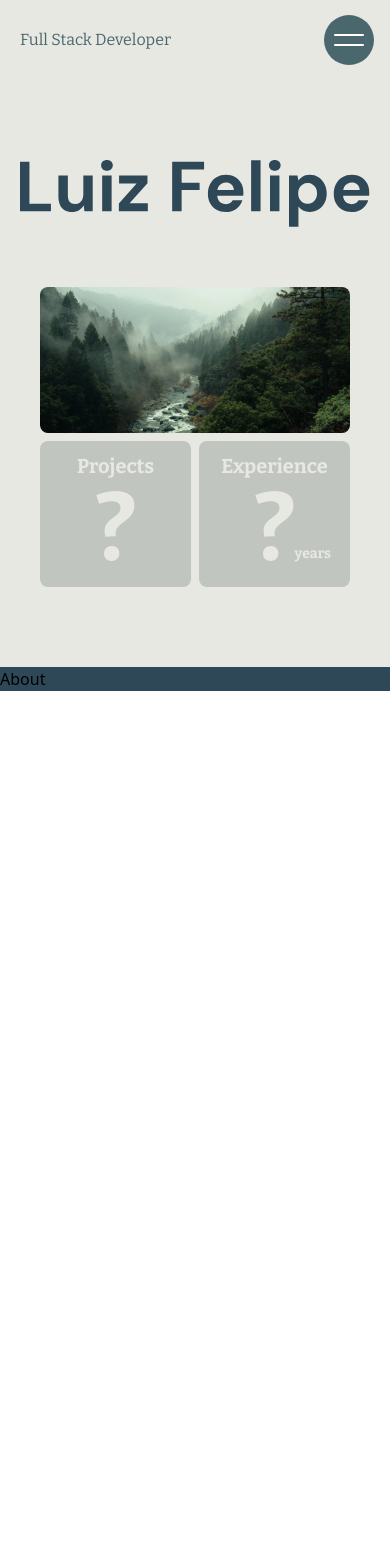
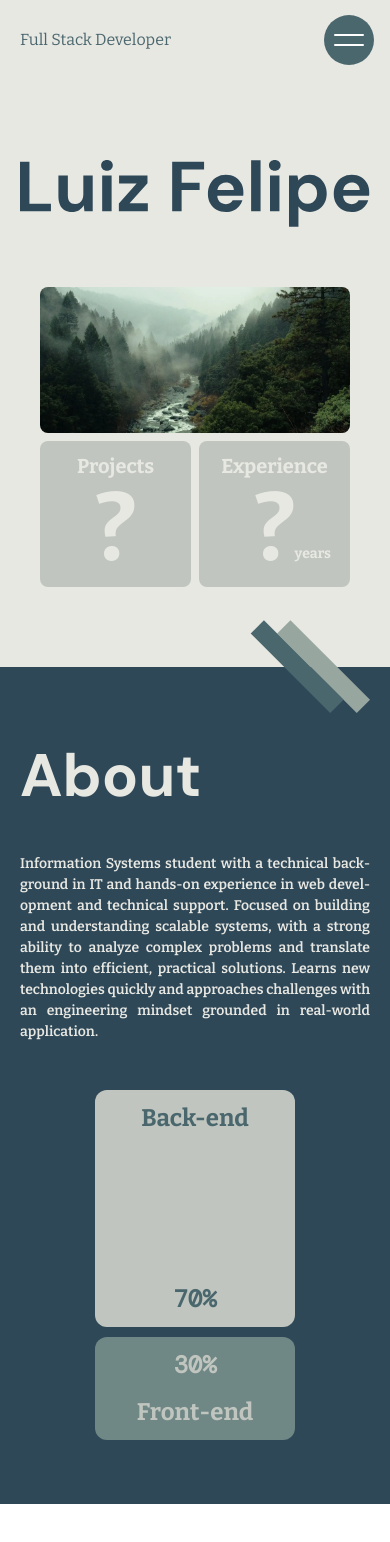
Before and after one commit to luiz-feliph/portfolio, a React (Vite) app: page / in a window 390 px wide. Shown: the top 1542 px of the page. Built offline with nearby package versions, Linux system fonts and the light colour scheme; no server answers.

Commit message:
feature: responsive About section

```diff
--- a/src/components/Home/About.tsx
+++ b/src/components/Home/About.tsx
@@ -1,8 +1,27 @@
+import decoration from "../../assets/icons/decoration.svg"
+
 function About() {
 
   return (
-    <div className="bg-deep-teal" id="about">
-      <h1>About</h1>
+    <div className="relative flex flex-col items-center bg-deep-teal px-[20px] sm:flex-row sm:px-[40px] sm:gap-[32px] sm:justify-between lg:px-[60px]" id="about">
+      <img className="absolute right-[20px] top-[-60px] w-[120px] md:w-[150px] md:top-auto md:bottom-[-75px]" src={decoration} alt="decoration" />
+
+      <div className="flex-1 text-off-white mt-[64px] mb-[48px] sm:my-[80px] xl:my-[120px]">
+        <h1 className="font-dm-sans text-[60px] font-bold mb-[32px] sm:text-[80px] sm:mb-[48px] lg:text-[100px] lg:mb-[64px] 2xl:text-[120px]">About</h1>
+        <p className="font-bitter text-[14px] font-semibold text-justify hyphens-auto sm:text-[16px] lg:text-[18px] xl:text-[20px] 2xl:text-[22px]" lang="en">Information Systems student with a technical background in IT and hands-on experience in web development and technical support. Focused on building and understanding scalable systems, with a strong ability to analyze complex problems and translate them into efficient, practical solutions. Learns new technologies quickly and approaches challenges with an engineering mindset grounded in real-world application.</p>
+      </div>
+      <div className="flex-1 flex w-full justify-center">
+        <div className="flex flex-col gap-[10px] items-center min-w-[200px] h-[350px] mb-[64px] sm:mb-0 sm:h-[400px] xl:min-w-[250px] xl:h-[500px]">
+          <div className="flex flex-col items-center justify-between w-full h-[70%] p-[10px] text-steel-blue text-[24px] font-bold bg-light-sage rounded-xl xl:text-[28px]">
+            <h3 className="font-bitter">Back-end</h3>
+            <p className="font-dm-mono">70%</p>
+          </div>
+          <div className="flex flex-col items-center justify-between w-full h-[30%] p-[10px] text-light-sage text-[24px] font-bold bg-muted-teal rounded-xl xl:text-[28px]">
+            <p className="font-dm-mono">30%</p>
+            <h3 className="font-bitter">Front-end</h3>
+          </div>
+        </div>
+      </div>
     </div>
   )
 }
```
Also changed, not shown: src/assets/icons/decoration.svg (added).
